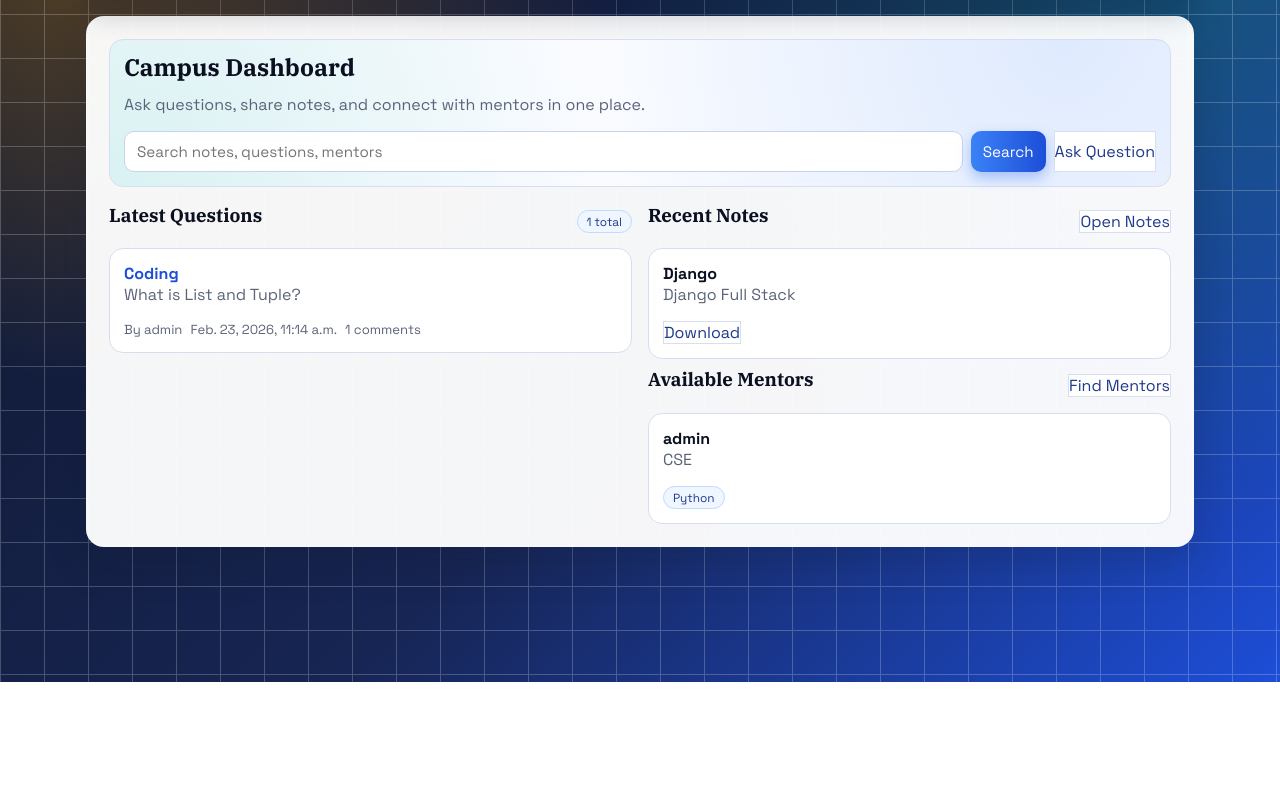
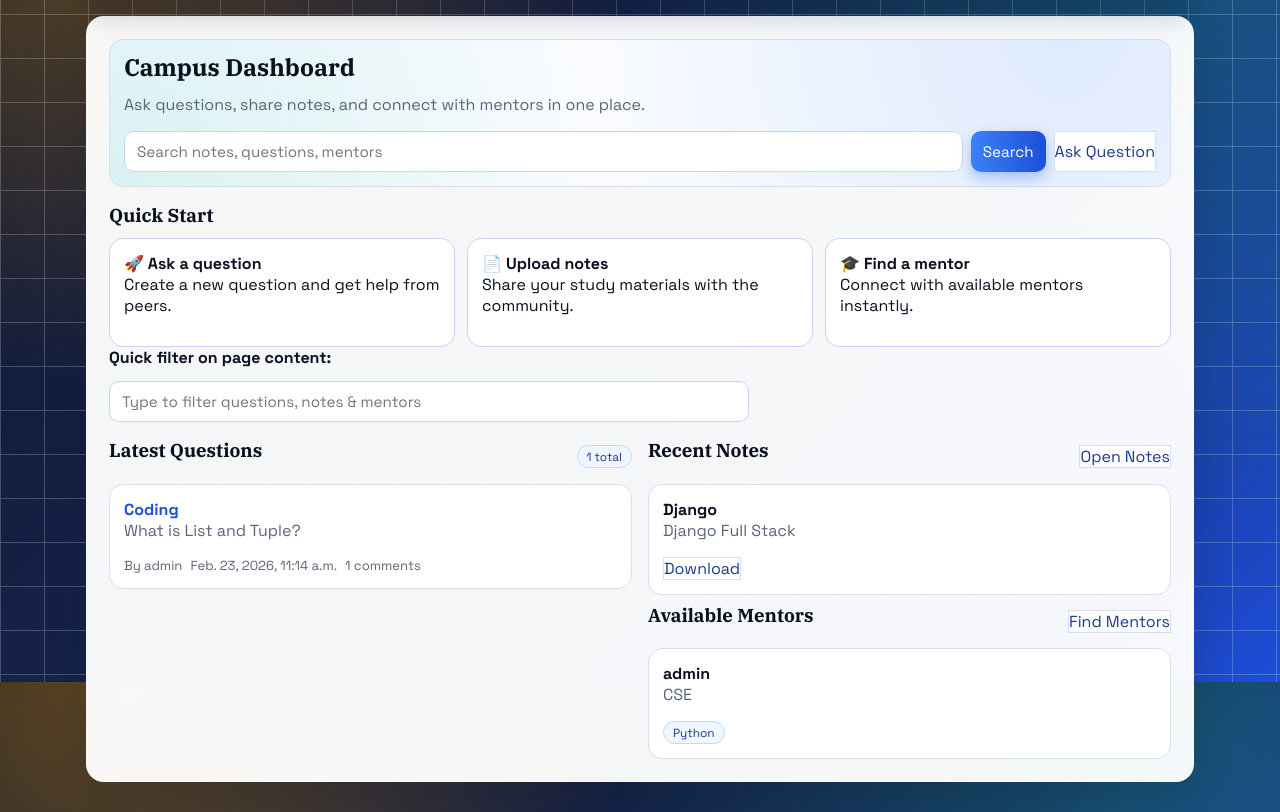
Before and after one commit to Akash-raj-INT/Campus-Query, a Django app: page / in a window 1280 px wide. Shown: the part 118-930 px from the top of the page. Before the commit the page ends 800 px from the top, so only its background shows below. Run offline with Django 5.2, Linux system fonts and the light colour scheme; data comes from the database, SQL or seed files in the repository.

Commit message:
Your commit message

```diff
--- a/campusquery/campusquery/urls.py
+++ b/campusquery/campusquery/urls.py
@@ -18,9 +18,11 @@ from django.contrib import admin
 from django.urls import path, include
 from django.conf import settings
 from django.conf.urls.static import static
+from core.views import custom_login
 
 urlpatterns = [
     path('admin/', admin.site.urls),
+    path('accounts/login/', custom_login, name='login'),
     path('accounts/', include('django.contrib.auth.urls')),
     path('', include('core.urls')),
 ]
--- a/campusquery/core/templates/base.html
+++ b/campusquery/core/templates/base.html
@@ -162,6 +162,40 @@
             display: grid;
             grid-template-columns: repeat(2, minmax(0, 1fr));
             gap: 16px;
+        }
+
+        .grid-3 {
+            display: grid;
+            grid-template-columns: repeat(3, minmax(0, 1fr));
+            gap: 12px;
+        }
+
+        .action-card {
+            display: block;
+            text-decoration: none;
+            border: 1px solid #c8d3ef;
+            border-radius: var(--radius);
+            padding: 14px;
+            background: #fff;
+            transition: transform 180ms ease, box-shadow 180ms ease, border-color 180ms ease;
+            color: var(--text);
+        }
+
+        .action-card:hover {
+            transform: translateY(-2px);
+            border-color: #93c5fd;
+            box-shadow: 0 10px 22px rgba(30, 58, 138, 0.15);
+        }
+
+        #localFilter {
+            width: 100%;
+            max-width: 640px;
+            margin-top: 8px;
+            margin-bottom: 18px;
+            border: 1px solid #c8d3ef;
+            border-radius: 10px;
+            padding: 10px 12px;
+            font-size: 0.95rem;
         }
 
         .stack > * + * {
@@ -393,6 +427,22 @@
                 });
             });
         }
+
+        const localFilter = document.getElementById('localFilter');
+        if (localFilter) {
+            localFilter.addEventListener('input', function () {
+                const query = localFilter.value.trim().toLowerCase();
+                const items = document.querySelectorAll('.grid-2 .card');
+                if (!query) {
+                    items.forEach(i => i.style.display = '');
+                    return;
+                }
+                items.forEach(function (item) {
+                    const text = item.textContent.toLowerCase();
+                    item.style.display = text.includes(query) ? '' : 'none';
+                });
+            });
+        }
     })();
 </script>
 </body>
--- a/campusquery/core/templates/home.html
+++ b/campusquery/core/templates/home.html
@@ -11,6 +11,29 @@
             <a href="{% url 'ask_question' %}" class="btn-ghost">Ask Question</a>
         </div>
     </form>
+</section>
+
+<section class="quick-actions reveal">
+    <h3>Quick Start</h3>
+    <div class="grid-3">
+        <a href="{% url 'ask_question' %}" class="action-card">
+            <strong>🚀 Ask a question</strong>
+            <p>Create a new question and get help from peers.</p>
+        </a>
+        <a href="{% url 'upload_note' %}" class="action-card">
+            <strong>📄 Upload notes</strong>
+            <p>Share your study materials with the community.</p>
+        </a>
+        <a href="{% url 'mentor_matching' %}" class="action-card">
+            <strong>🎓 Find a mentor</strong>
+            <p>Connect with available mentors instantly.</p>
+        </a>
+    </div>
+</section>
+
+<section class="reveal">
+    <label for="localFilter"><strong>Quick filter on page content:</strong></label>
+    <input id="localFilter" type="text" placeholder="Type to filter questions, notes & mentors" />
 </section>
 
 <div class="grid-2">
--- a/campusquery/core/views.py
+++ b/campusquery/core/views.py
@@ -1,5 +1,6 @@
-from django.contrib.auth import login
+from django.contrib.auth import login as auth_login
 from django.contrib.auth.decorators import login_required
+from django.contrib.auth.forms import AuthenticationForm
 from django.db.models import Q
 from django.shortcuts import get_object_or_404, redirect, render
 
@@ -21,6 +22,25 @@ def home(request):
         'home.html',
         {'questions': questions, 'notes': notes, 'mentors': mentors},
     )
+
+
+def custom_login(request):
+    form = AuthenticationForm(data=request.POST or None)
+    next_url = request.GET.get('next', '')
+
+    if request.method == 'POST':
+        form = AuthenticationForm(data=request.POST)
+        role = request.POST.get('role', 'student')
+        if form.is_valid():
+            user = form.get_user()
+            auth_login(request, user)
+            if role == 'teacher':
+                return redirect('mentor_matching')
+            if next_url:
+                return redirect(next_url)
+            return redirect('home')
+
+    return render(request, 'registration/login.html', {'form': form})
 
 @login_required
 def ask_question(request):
@@ -113,7 +133,7 @@ def signup(request):
         form = SignUpForm(request.POST)
         if form.is_valid():
             user = form.save()
-            login(request, user)
+            auth_login(request, user)
             return redirect('home')
     else:
         form = SignUpForm()
```
Also changed, not shown: campusquery/core/templates/registration/login.html (+13 -0 lines).
